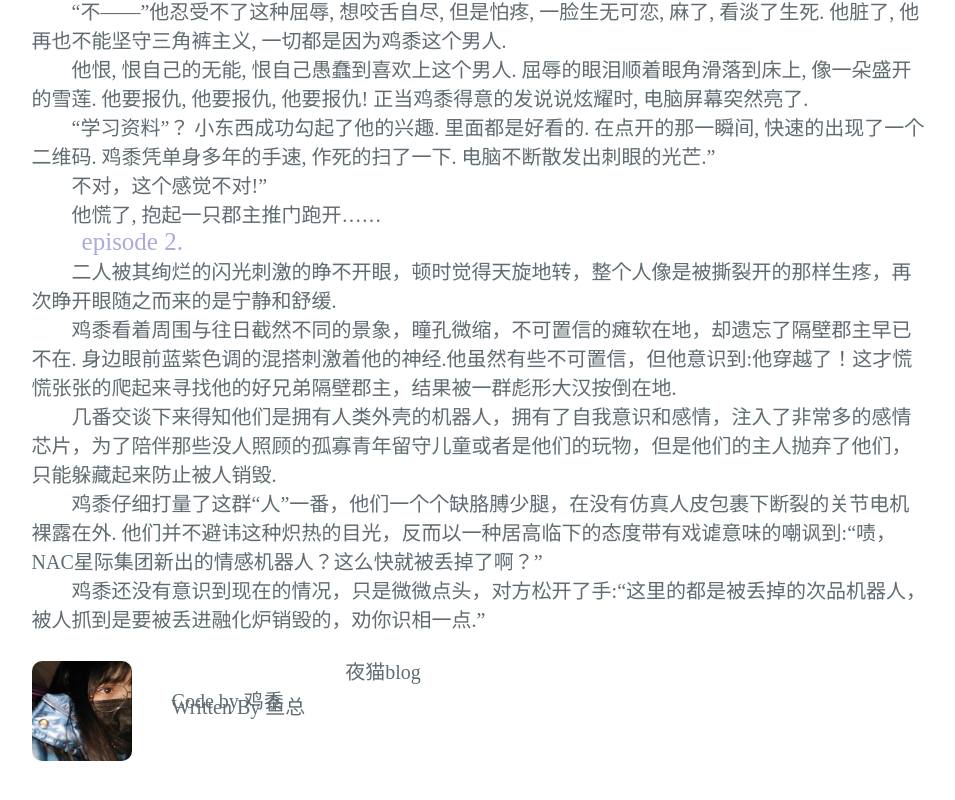
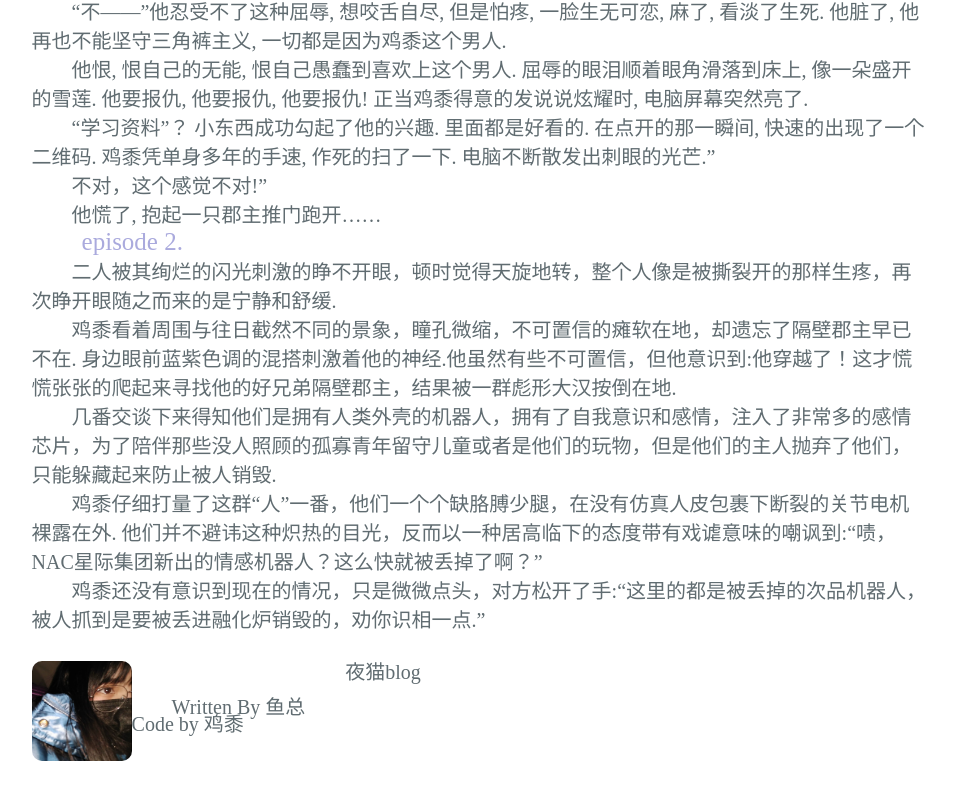
Before and after one commit to NAC257/NAC257.github.io, a plain HTML site: page fisher.html in a window 1280 px wide. Shown: the part 914-1714 px from the top of the page, without its empty margins (204-1159 px from the left). Drawn offline with Linux system fonts and the light colour scheme.

Commit message:
Update fisher.html

```diff
--- a/fisher.html
+++ b/fisher.html
@@ -80,7 +80,7 @@
 				搅基qq群
 			</button>
 		</div>
-        <div style="width:70%;float:left;margin-left:10px;">
+        <div class="main">
         <p class="bt">鱼总的作品</p>
       <p class="subbt">《逆天小学生之神仙鸡黍》</p>
       <p class="subbt">&#8194;&#8194;&#8194;&#8194;episode 1.</p>
@@ -110,9 +110,9 @@
 			<p class="text">&#8194;</p>
 
 			<img src="https://nac257.github.io/image/QQ图片20201219220133.png" style="width:100px;height:100px;margin-top:20px;border-radius:10px;float: left;" alt="Mr. Fish">
-			<p class="text" style="float: left;top:50px">Written By 鱼总</p>
+			<p class="text" style="float: left;top:50px">Written By 鱼总<br></p>
 		<p class="text">夜猫blog</p>
-            <p class="text">Code by 鸡黍</p>
+            <p class="text"><br>Code by 鸡黍</p>
 			<p class="space" style="position:relative;top:200px;margin-top:100px"><br><br></p>
 </div>
 
```
